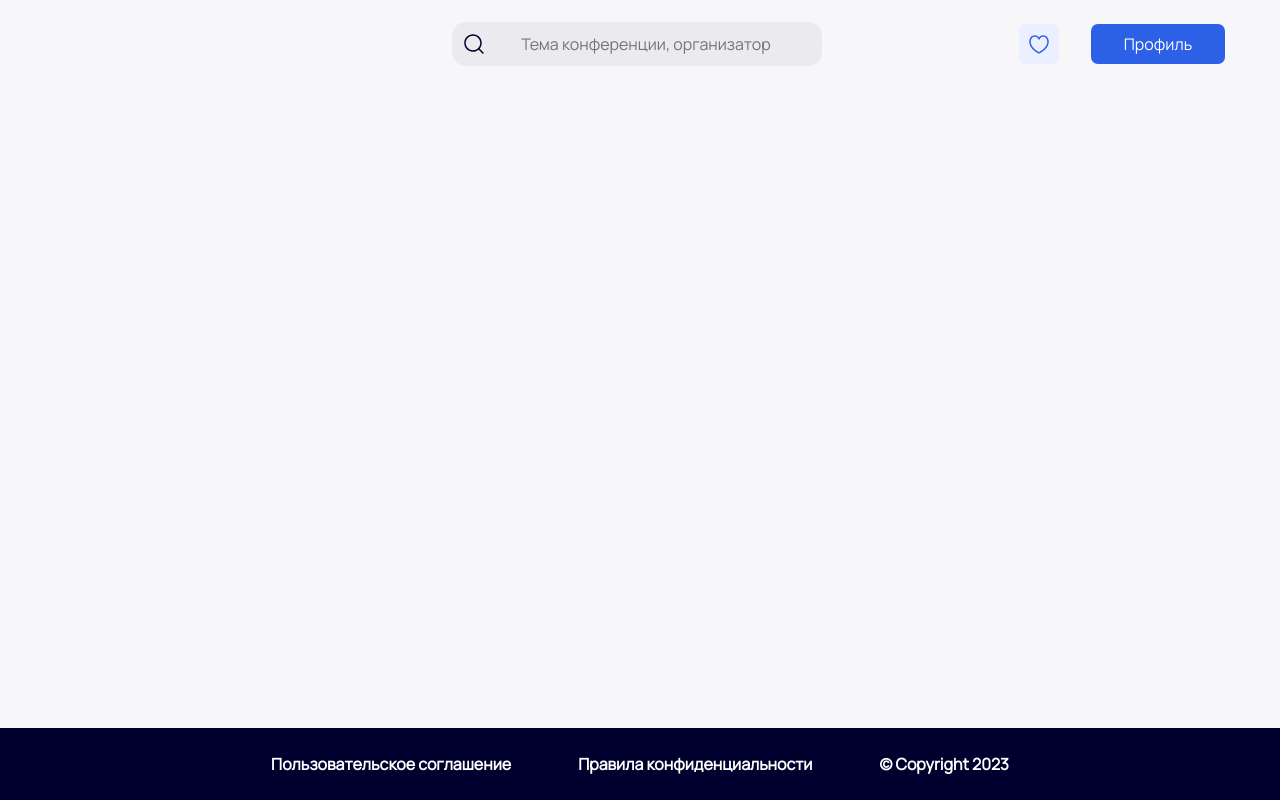
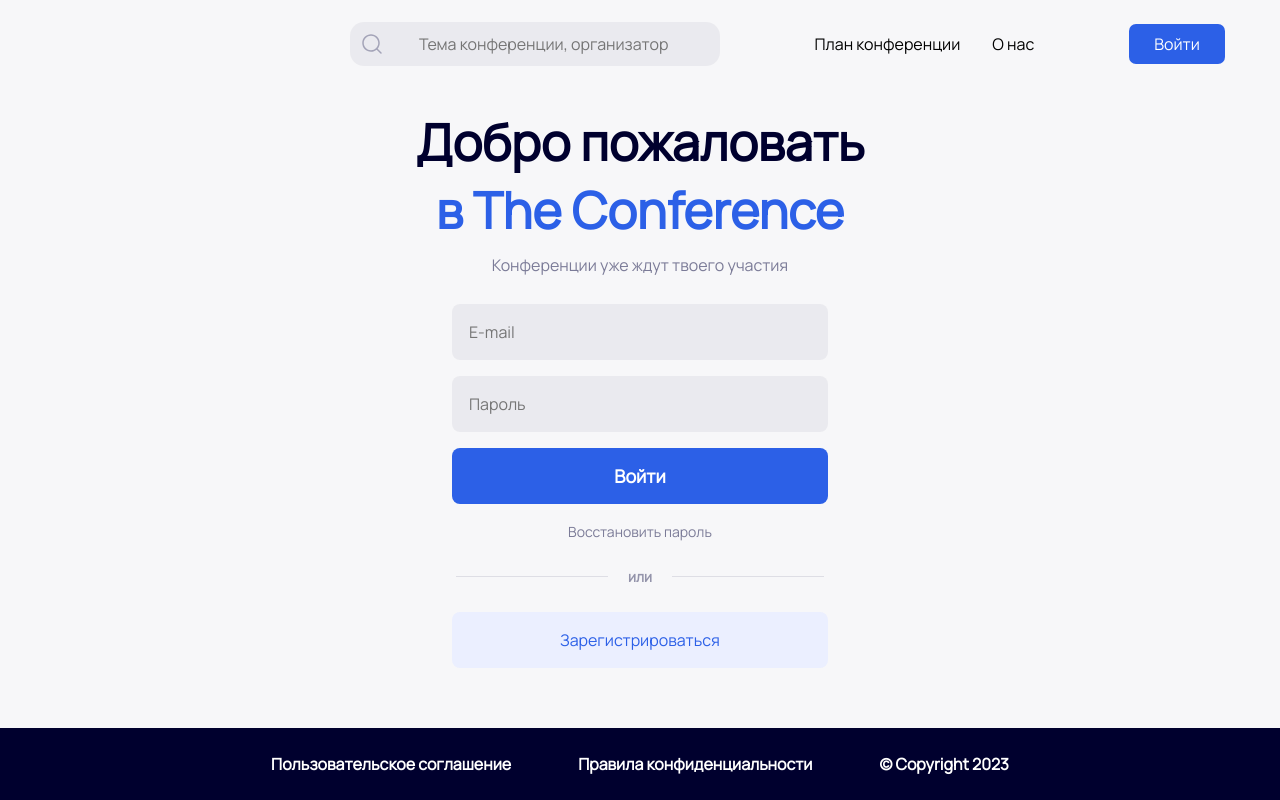
Before and after one commit to The-Conference/findconf, a React (Create React App) app: page /login in a window 1280 px wide. Built offline with nearby package versions, Linux system fonts and the light colour scheme.

Commit message:
login and signup page done

```diff
--- a/src/App.js
+++ b/src/App.js
@@ -3,12 +3,14 @@ import Main from "./Components/Main/Main";
 import { useState } from "react";
 import conferenceCard from "./utils/mock";
 import Footer from "./Components/Footer/Footer";
-// import Header from "./Components/Header/Header";
-import HeaderForAuth from "./Components/Header/HeaderForAuth";
+import Header from "./Components/Header/Header";
+// import HeaderForAuth from "./Components/Header/HeaderForAuth";
 import { BrowserRouter as Router, Routes, Route } from "react-router-dom";
 import { Suspense } from "react";
 import React from "react";
 import LoaderTemplate from "./utils/Loader/LoaderTemplate";
+import Login from "./Components/Login/Login";
+import SignUp from "./Components/SignUp/SignUp";
 
 const Conf = React.lazy(() => import("./Components/Main/Main"));
 const All = React.lazy(() => {
@@ -29,7 +31,8 @@ function App() {
   return (
     <div className="App">
       <Router>
-        <HeaderForAuth />
+        {/* <HeaderForAuth /> */}
+        <Header />
         <Suspense fallback={<LoaderTemplate />}>
           <Routes>
             <Route
@@ -52,6 +55,8 @@ function App() {
                 />
               }
             />
+            <Route path="/login" element={<Login />} />
+            <Route path="/signup" element={<SignUp />} />
           </Routes>
         </Suspense>
         <Footer />
--- a/src/Components/Footer/footer.scss
+++ b/src/Components/Footer/footer.scss
@@ -7,4 +7,5 @@
   gap: 67px;
   color: white;
   margin-top: auto;
+  width: 100%;
 }
--- a/src/Components/Header/Header.jsx
+++ b/src/Components/Header/Header.jsx
@@ -24,7 +24,9 @@ const Header = () => {
             <li>О нас</li>
           </ul>
         </nav>
-        <button className="header__signin">Войти</button>
+        <a href="./login">
+          <button className="header__signin">Войти</button>
+        </a>
       </div>
     </header>
   );
--- /dev/null
+++ b/src/Components/Login/Login.jsx
@@ -0,0 +1,30 @@
+import React from "react";
+import "./login.scss";
+const Login = () => {
+  return (
+    <div className="login">
+      <div className="login__welcome">
+        <p className="login__welcome-black">Добро пожаловать</p>
+        <p className="login__welcome-blue">в The Conference</p>{" "}
+        <p className="login__welcome-grey">
+          Конференции уже ждут твоего участия
+        </p>
+      </div>
+      <form className="login__form" action="">
+        <input type="mail" placeholder="E-mail" />
+        <input type="password" placeholder="Пароль" />
+        <button>Войти</button>
+      </form>
+      <button className="login__button-grey">Восстановить пароль</button>
+      <div className="login__hr">
+        <hr />
+        <span>или</span> <hr />
+      </div>
+      <a href="/signup">
+        <button className="login__button-blue">Зарегистрироваться</button>
+      </a>
+    </div>
+  );
+};
+
+export default Login;
--- /dev/null
+++ b/src/Components/Login/login.scss
@@ -0,0 +1,107 @@
+.login {
+  display: flex;
+  flex-direction: column;
+  justify-content: center;
+  align-items: center;
+  padding: 20px 0 40px 0;
+
+  &__welcome {
+    display: flex;
+    flex-direction: column;
+    &-black {
+      color: #00002e;
+      font-size: 50px;
+      font-family: 800;
+    }
+    &-blue {
+      color: #2c60e7;
+      font-size: 50px;
+      font-family: 800;
+    }
+    &-grey {
+      color: #00003880;
+      font-size: 16px;
+      padding: 10px;
+      font-weight: 500;
+    }
+  }
+  &__form {
+    display: flex;
+    flex-direction: column;
+
+    gap: 16px;
+    padding: 18px;
+    &-agreement {
+      display: flex;
+      align-items: baseline;
+      max-width: 376px;
+      text-align: left;
+      label {
+        font-size: 14px;
+        font-weight: 500;
+
+        span {
+          font-weight: bold;
+          padding-left: 5px;
+        }
+      }
+      input {
+        &[type="checkbox"] {
+          flex: none;
+          width: 35px;
+          accent-color: white;
+        }
+      }
+    }
+
+    input {
+      background-color: #0000380d;
+      padding: 17px;
+      border-radius: 8px;
+      width: 376px;
+
+      &:focus {
+        border: 2px solid #2c60e7;
+      }
+    }
+    button {
+      background-color: #2c60e7;
+      color: white;
+      border-radius: 8px;
+      width: 376px;
+      height: 56px;
+      font-size: 18px;
+      font-weight: 600;
+    }
+  }
+  &__button-grey {
+    color: #00003880;
+    font-size: 14px;
+  }
+  &__hr {
+    display: flex;
+    width: 376px;
+    align-items: center;
+    justify-content: center;
+    margin: 26px;
+    hr {
+      background-color: #0000381a;
+      height: 1px;
+      width: 152px;
+    }
+    span {
+      color: #00003866;
+      font-size: 14px;
+      margin: 0 20px;
+    }
+  }
+  &__button-blue {
+    background-color: #ebefff;
+    color: #2c60e7;
+    border-radius: 8px;
+    width: 376px;
+    height: 56px;
+    font-size: 16px;
+    font-weight: 500;
+  }
+}
--- a/src/Components/Main/Conference/AllConferences.jsx
+++ b/src/Components/Main/Conference/AllConferences.jsx
@@ -3,8 +3,9 @@ import heart from "./follow.svg";
 import following from "./following.svg";
 import { useState } from "react";
 import InfiniteScroll from "react-infinite-scroll-component";
+import LoaderTemplate from "../../../utils/Loader/LoaderTemplate";
 
-const LIMIT = 7;
+const LIMIT = 8;
 
 const AllConferences = ({ card, setCard, handleFollow }) => {
   const [postData, setPostData] = useState(card.slice(0, LIMIT));
@@ -36,7 +37,7 @@ const AllConferences = ({ card, setCard, handleFollow }) => {
         dataLength={postData.length} //This is important field to render the next data
         next={fetchData}
         hasMore={hasMore}
-        loader={<h4>Loading...</h4>}
+        loader={<LoaderTemplate />}
       >
         <div className="conference__container">
           {postData.map((el) => (
--- /dev/null
+++ b/src/Components/SignUp/SignUp.jsx
@@ -0,0 +1,37 @@
+import React from "react";
+import "../Login/login.scss";
+const SignUp = () => {
+  return (
+    <div className="login">
+      <div className="login__welcome">
+        <p className="login__welcome-black">Добро пожаловать</p>
+        <p className="login__welcome-blue">в The Conference</p>{" "}
+        <p className="login__welcome-grey">
+          Конференции уже ждут твоего участия
+        </p>
+      </div>
+      <form className="login__form" action="">
+        <input type="mail" placeholder="E-mail" />
+        <input type="password" placeholder="Пароль" />
+        <input type="password" placeholder="Подтвердить пароль" />
+
+        <div className="login__form-agreement">
+          <input type="checkbox" />
+          <label htmlFor="">
+            Я принимаю условия
+            <span>Пользовательского соглашения</span>
+          </label>
+        </div>
+        <button>Зарегистрироваться</button>
+      </form>
+      <button className="login__button-grey">Восстановить пароль</button>
+      <div className="login__hr">
+        <hr />
+        <span>или</span> <hr />
+      </div>
+      <button className="login__button-blue">Войти</button>
+    </div>
+  );
+};
+
+export default SignUp;
--- a/src/index.css
+++ b/src/index.css
@@ -121,7 +121,7 @@ body {
   -moz-osx-font-smoothing: grayscale;
   width: 100%;
   margin: 0 auto;
-  max-width: 1440px;
+
   background-color: #f7f7f9;
   font-weight: 600;
 }
```
